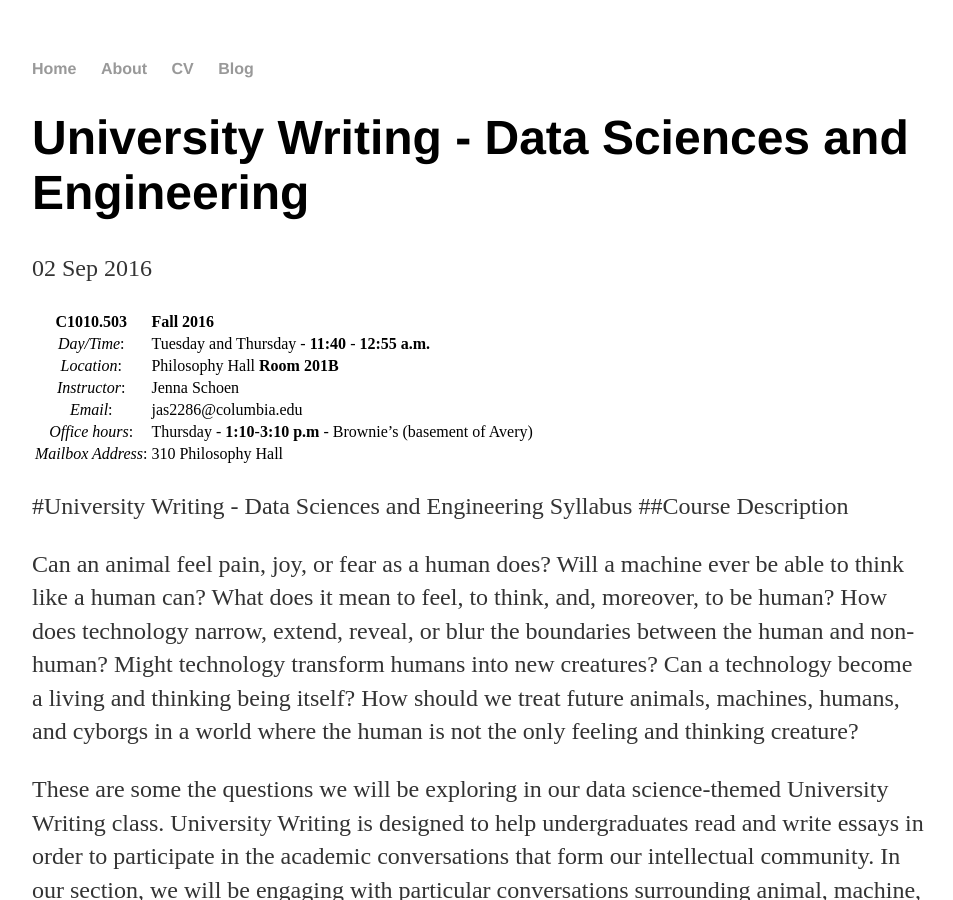
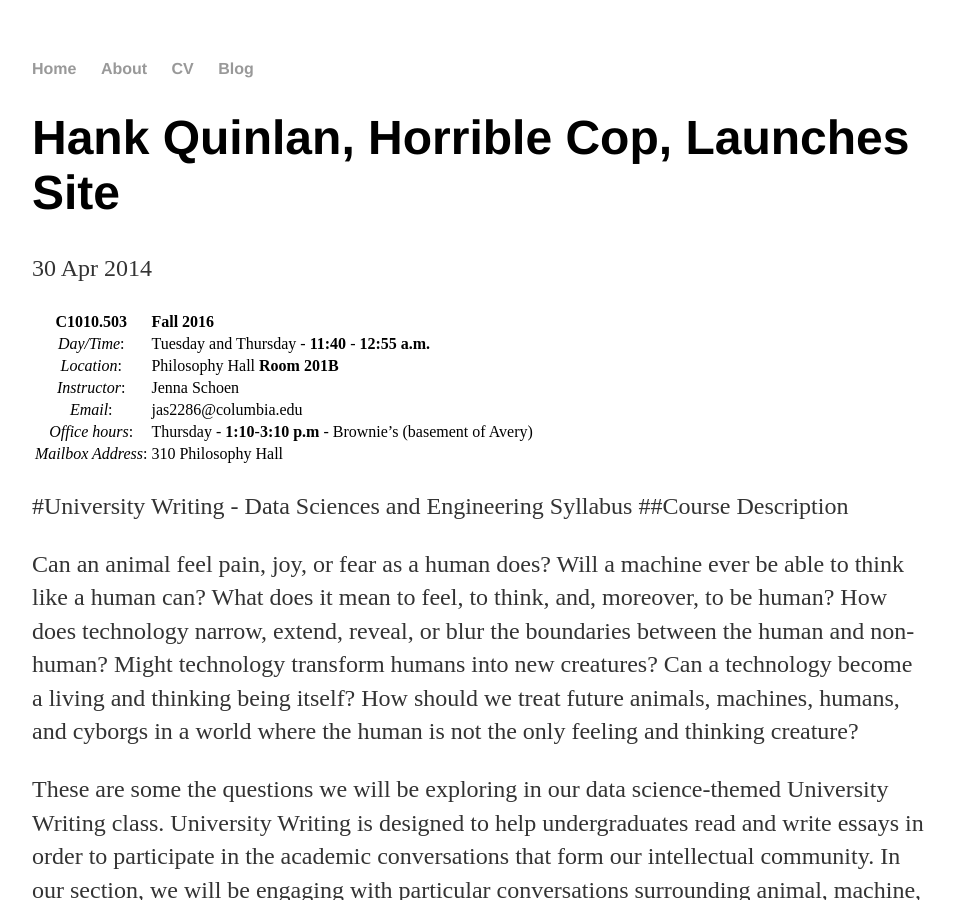
Before and after one commit to jaschoen113/jaschoen113.github.io, a Jekyll site: the page built from _posts/2016-09-02-syllabus.md, in a window 1280 px wide and 900 px high. Shown: the whole window, without its empty margins (160-1113 px from the left). Built offline with Jekyll 4.4.1, drawn with Linux system fonts in a browser that asks for light colours.

Commit message:
Update 2016-09-02-syllabus.md

```diff
--- a/_posts/2016-09-02-syllabus.md
+++ b/_posts/2016-09-02-syllabus.md
@@ -1,8 +1,7 @@
 ---
 layout: post
-title: 'University Writing - Data Sciences and Engineering'
-author: Jenna Schoen
-date: 2016-09-02
+title: "Hank Quinlan, Horrible Cop, Launches Site"
+date: 2014-04-30
 ---
 
 |__C1010.503__|__Fall 2016__|
```
